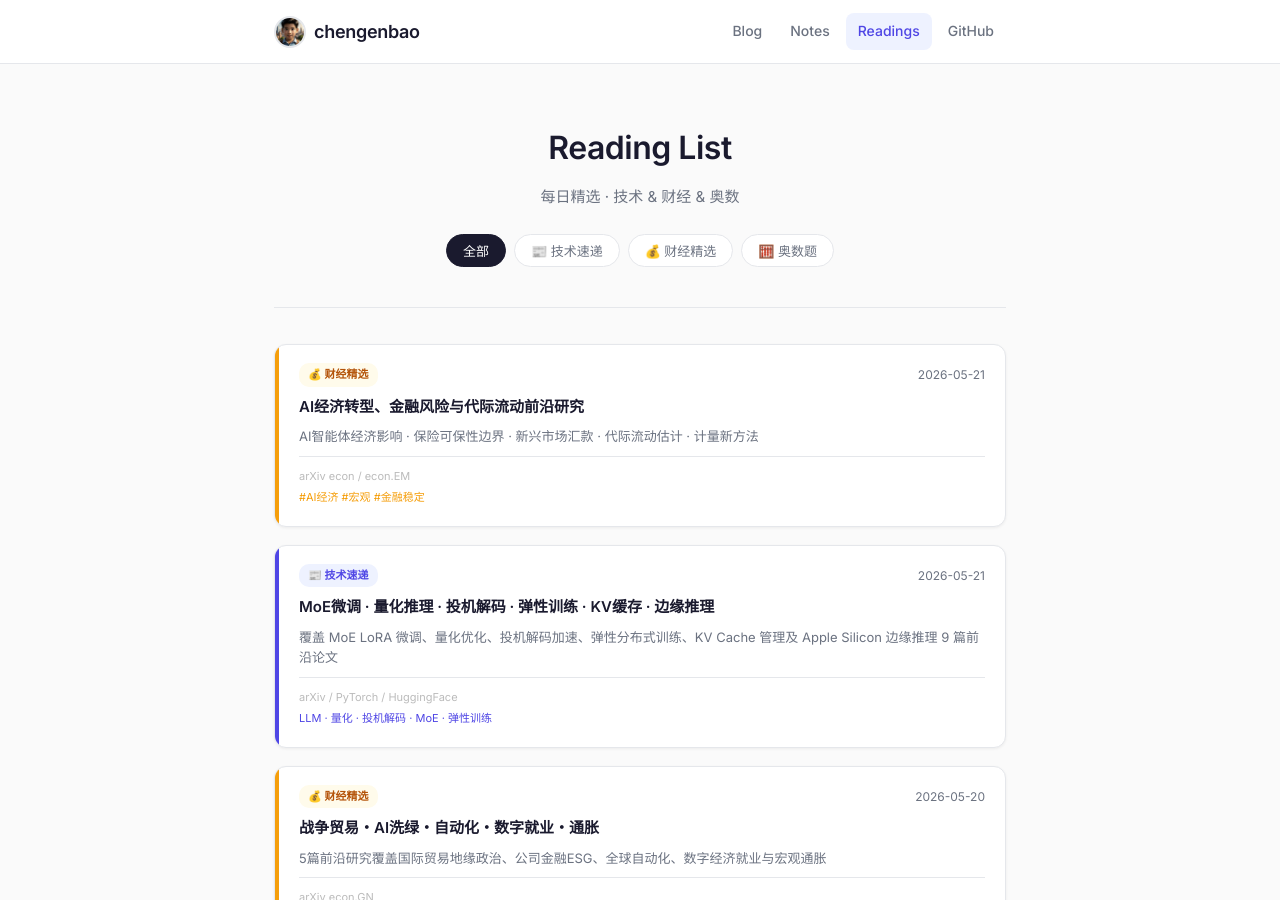
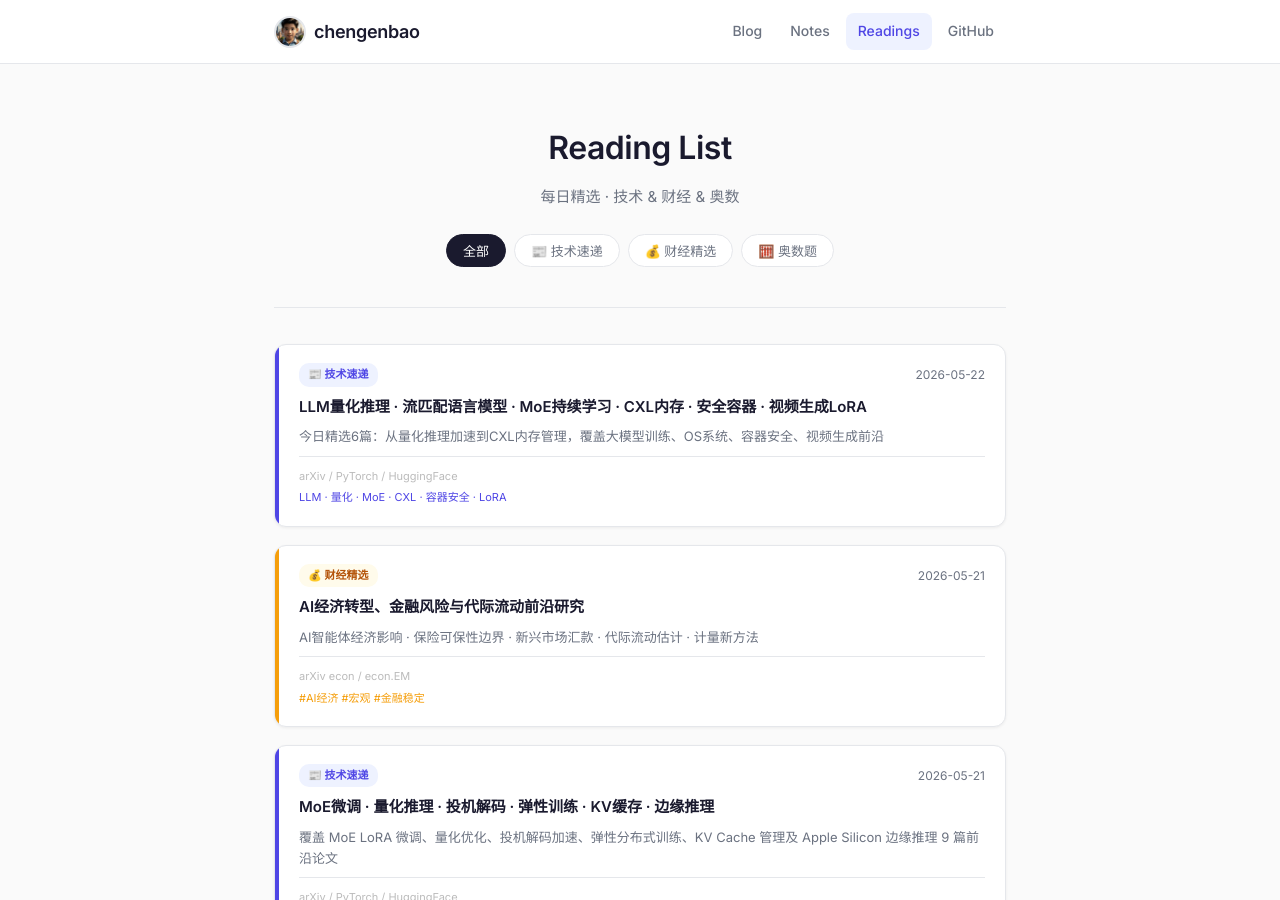
Before and after one commit to chengenbao/chengenbao.github.io, a Jekyll site: the page built from reading-list/index.md, in a window 1280 px wide and 900 px high. Built offline with Jekyll 4.4.1, drawn with Linux system fonts in a browser that asks for light colours.

Commit message:
add tech card 2026-05-22

```diff
--- a/reading-list/index.md
+++ b/reading-list/index.md
@@ -18,6 +18,21 @@
   </div>
 
   <div class="rl-grid">
+<a class="rl-card tech" href="/reading-list/2026-05-22-tech-daily/">
+  <div class="rl-accent"></div>
+  <div class="rl-body">
+    <div class="rl-top">
+      <span class="rl-badge tech">📰 技术速递</span>
+      <time>2026-05-22</time>
+    </div>
+    <h2>LLM量化推理 · 流匹配语言模型 · MoE持续学习 · CXL内存 · 安全容器 · 视频生成LoRA</h2>
+    <p>今日精选6篇：从量化推理加速到CXL内存管理，覆盖大模型训练、OS系统、容器安全、视频生成前沿</p>
+    <div class="rl-meta">
+      <span class="rl-source">arXiv / PyTorch / HuggingFace</span>
+      <span class="rl-tags">LLM · 量化 · MoE · CXL · 容器安全 · LoRA</span>
+    </div>
+  </div>
+</a>
 <a class="rl-card finance" href="/reading-list/2026-05-21-finance-daily/">
   <div class="rl-accent"></div>
   <div class="rl-body">
```
